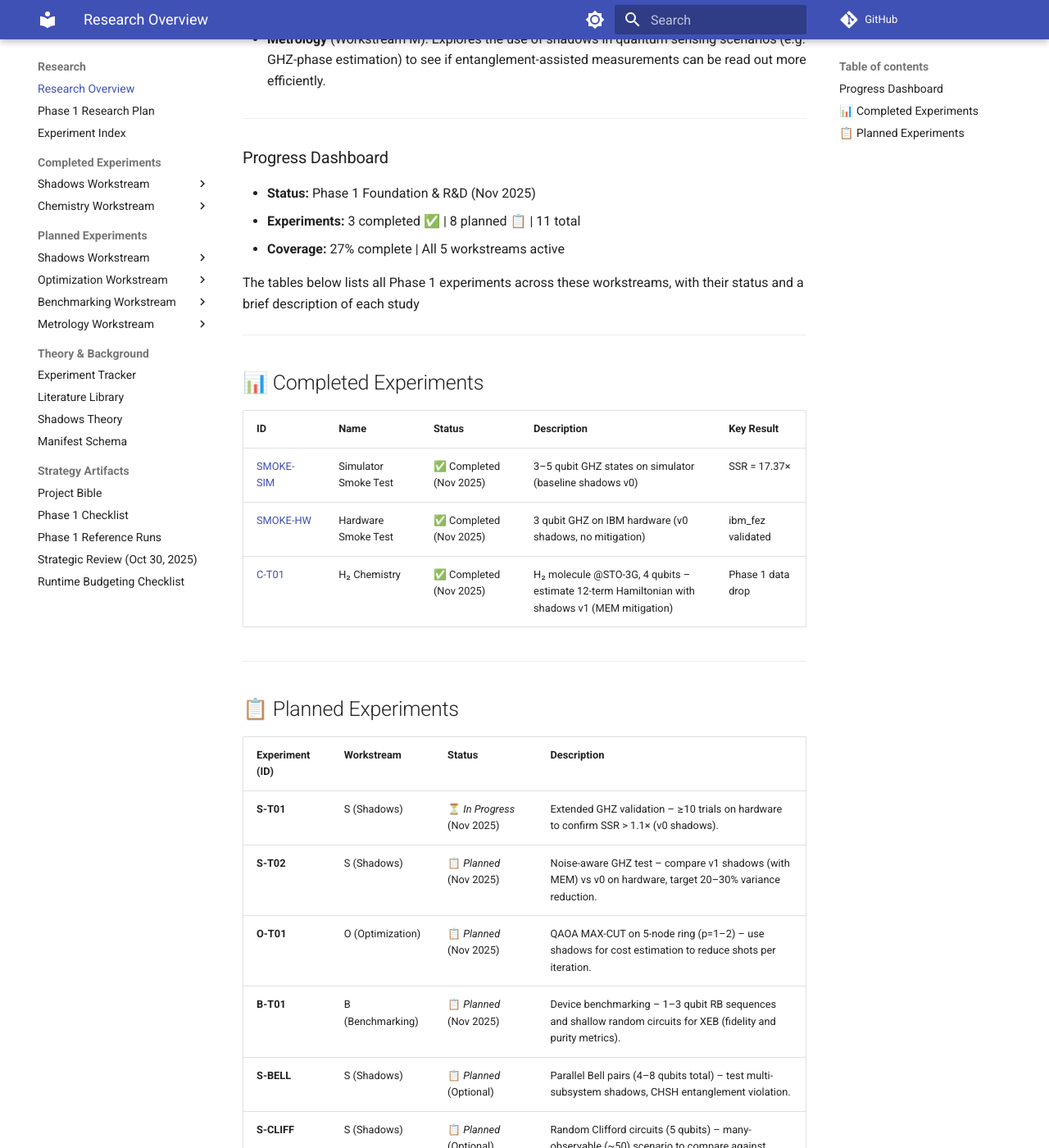
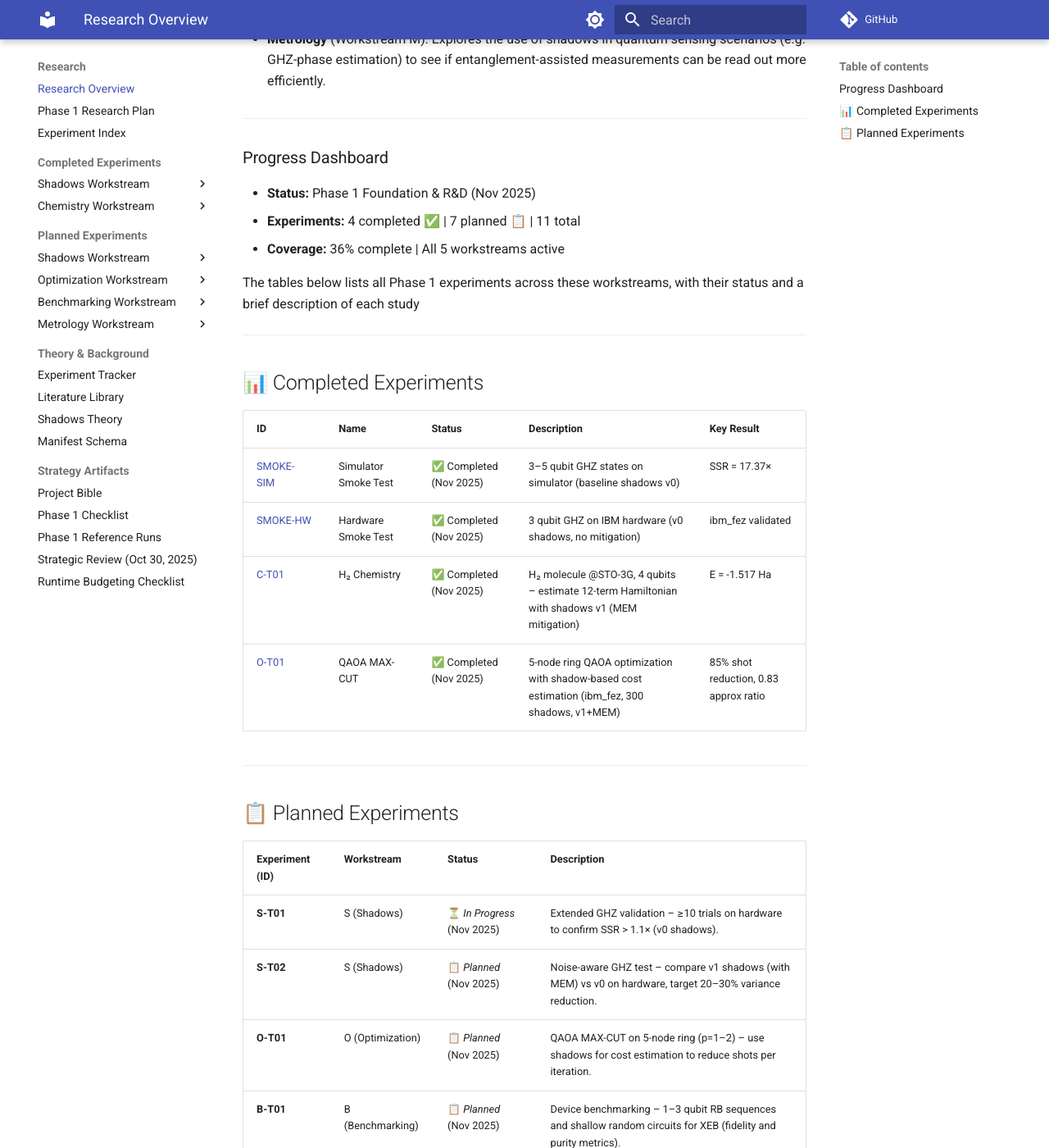
Before and after one commit to QuartumSE/quartumse-internal, an MkDocs documentation site: the page built from docs/research/index.md, in a window 1280 px wide and 1400 px high, scrolled down 988 px. Shown: the whole window at 82% size. Built offline with MkDocs 1.6.1 and Material for MkDocs 9.7.7, drawn with Linux system fonts in a browser that asks for light colours; comment, search, counter and statistics services are not loaded.

Commit message:
Update research index with O-T01 completion status
Progress Dashboard:
- Experiments: 3 → 4 completed ✅
- Coverage: 27% → 36% complete

Completed Experiments Table:
- Added O-T01 QAOA MAX-CUT to completed list
- Key results: 85% shot reduction, 0.83 approximation ratio
- Configuration: ibm_fez, 300 shadows, v1+MEM, 30 iterations

Cross-workstream validation now demonstrated:
✅ Shadows (SMOKE-SIM, SMOKE-HW)
✅ Chemistry (C-T01)
✅ Optimization (O-T01) ← NEW

Phase 1 Status: 4/11 experiments complete (36%)

🤖 Generated with Claude Code

Co-Authored-By: Claude <noreply@anthropic.com>

```diff
--- a/docs/research/index.md
+++ b/docs/research/index.md
@@ -23,8 +23,8 @@ To organize this effort, we have divided experiments into **five parallel workst
 ### Progress Dashboard
 
 - **Status:** Phase 1 Foundation & R&D (Nov 2025)
-- **Experiments:** 3 completed ✅ | 8 planned 📋 | 11 total
-- **Coverage:** 27% complete | All 5 workstreams active
+- **Experiments:** 4 completed ✅ | 7 planned 📋 | 11 total
+- **Coverage:** 36% complete | All 5 workstreams active
 
 The tables below lists all Phase 1 experiments across these workstreams, with their status and a brief description of each study
 
@@ -36,7 +36,8 @@ The tables below lists all Phase 1 experiments across these workstreams, with th
 |----|------|--------|------------|------|
 | [SMOKE-SIM](experiments/S/SMOKE-SIM/) | Simulator Smoke Test | ✅ Completed (Nov 2025) | 3–5 qubit GHZ states on simulator (baseline shadows v0) | SSR = 17.37× |
 | [SMOKE-HW](experiments/S/SMOKE-HW/) | Hardware Smoke Test | ✅ Completed (Nov 2025) | 3 qubit GHZ on IBM hardware (v0 shadows, no mitigation) | ibm_fez validated |
-| [C-T01](experiments/C/C-T01/) | H₂ Chemistry | ✅ Completed (Nov 2025) | H₂ molecule @STO-3G, 4 qubits – estimate 12-term Hamiltonian with shadows v1 (MEM mitigation) | Phase 1 data drop |
+| [C-T01](experiments/C/C-T01/) | H₂ Chemistry | ✅ Completed (Nov 2025) | H₂ molecule @STO-3G, 4 qubits – estimate 12-term Hamiltonian with shadows v1 (MEM mitigation) | E = -1.517 Ha |
+| [O-T01](experiments/O/O-T01/) | QAOA MAX-CUT | ✅ Completed (Nov 2025) | 5-node ring QAOA optimization with shadow-based cost estimation (ibm_fez, 300 shadows, v1+MEM) | 85% shot reduction, 0.83 approx ratio |
 
 ---
 
```
